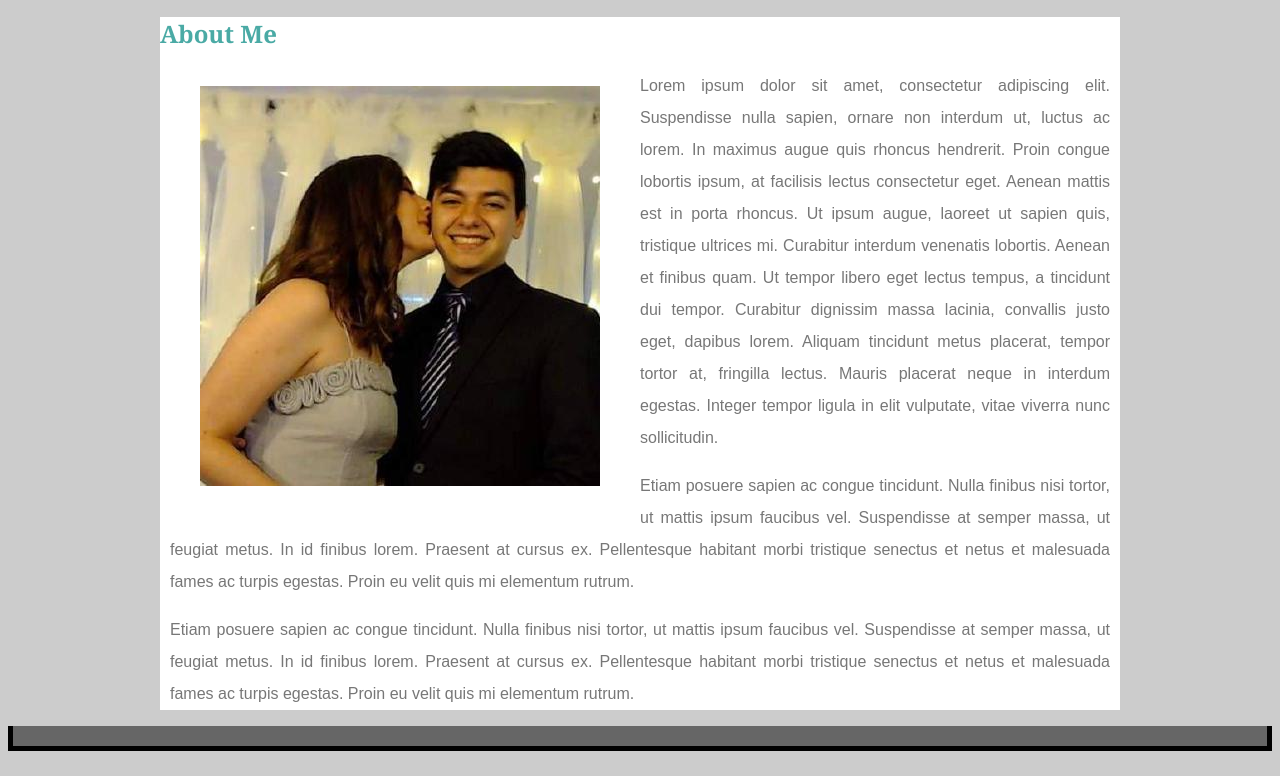
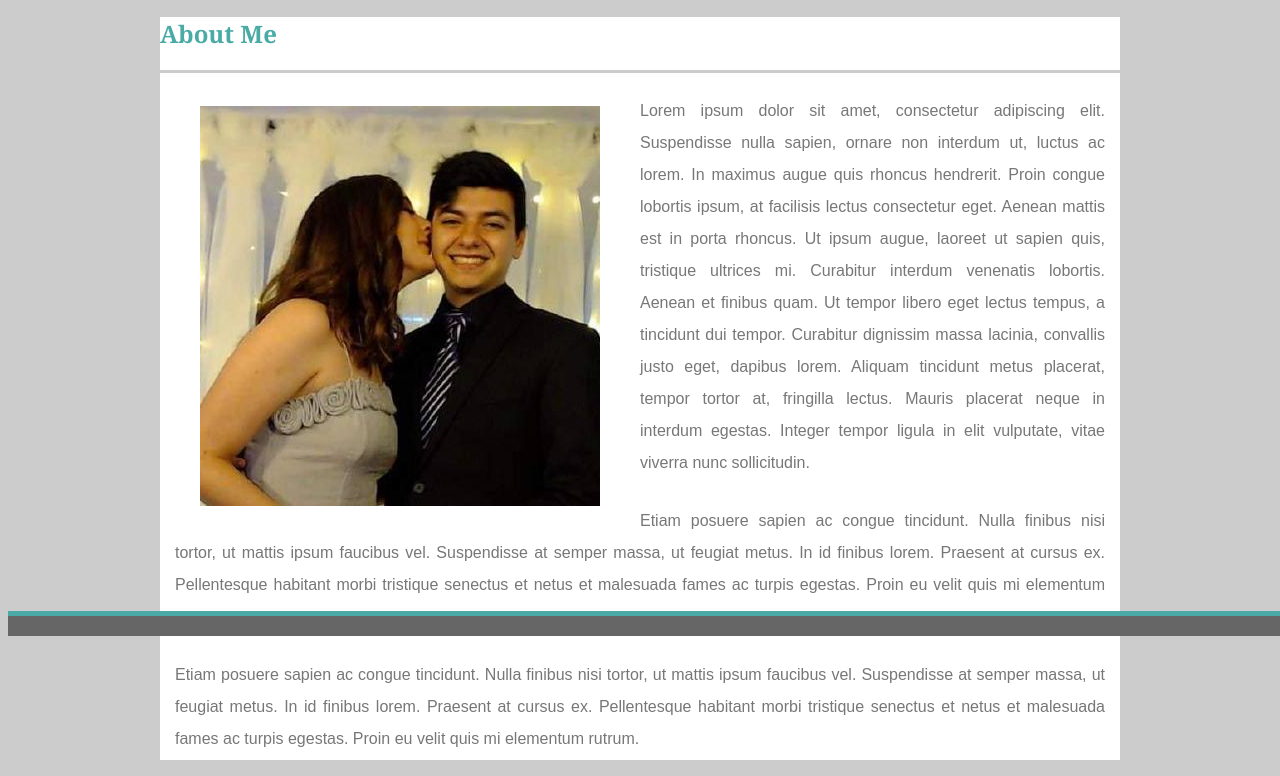
Before and after one commit to alcerreca98/Basic-Portfolio, a plain HTML site: page index.html in a window 1280 px wide. Shown: the part 164-940 px from the top of the page. Drawn offline with Linux system fonts and the light colour scheme.

Commit message:
Post class changes

```diff
--- a/assets/css/style.css
+++ b/assets/css/style.css
@@ -9,11 +9,11 @@ header{
 }
 
 nav{
+    display: flex;
     width: 960px;
     margin: auto;
     /*margin-bottom: 0px;*/
     align-self: center;
-    display: flex;
     padding: 20px 10px 20px 10px;
 }
 
@@ -32,11 +32,13 @@ main{
 }
 
 footer{
-    border-style: solid;
-    border-top: #4aaaa5;
-    border-width: 5px;
+    clear: both;
+    width: 100%;
+    border-top: 5px solid #4aaaa5;
     background-color: #666666;
     padding: 10px 10px 10px 10px;
+    position: fixed;
+    bottom: 0;
 }
 
 h1{
@@ -55,8 +57,7 @@ p{
     line-height: 200%;
     text-align: justify;
     margin-top: 5px;
-    padding-left: 10px;
-    padding-right: 10px;
+    padding: 5px 15px;
     color: #777777;
     font-family: Arial, Helvetica, sans-serif;
 }
@@ -88,6 +89,15 @@ label{
     font-weight: bold;
 }
 
+hr{
+    display: block;
+      height: 1px;
+      border: 0;
+      border-top: 3px solid #ccc;
+      margin: 1em 0;
+      padding: 0px 50px;
+}
+
 .message{
     height:200px;
 }
@@ -110,7 +120,8 @@ label{
     float : right;
 }
 /*.content{
-    width: 960px;
-    margin: auto;
+    width: 100%;
+    margin: 0 auto;
+    clear: both;
 
 }*/
--- a/index.html
+++ b/index.html
@@ -16,8 +16,8 @@
                 </div>
                 <div class="right">
                     <a href="#">About</a> |
-                    <a href="#">Portfolio</a> |
-                    <a href="#">Contact</a> |
+                    <a href="./portfolio.html">Portfolio</a> |
+                    <a href="./contact.html">Contact</a> |
                 </div>
             </nav>
         </header>
@@ -25,6 +25,8 @@
             <h2>
                 About Me
             </h2>
+            <hr>
+            </hr>
             <figure>
                 <img src="./assets/images/Yo_Sofia.jpg" alt="Mi imagen de Perfil">
             </figure>
```
Also changed, not shown: contact.html (+5 -3 lines), portfolio.html (+4 -2 lines).
